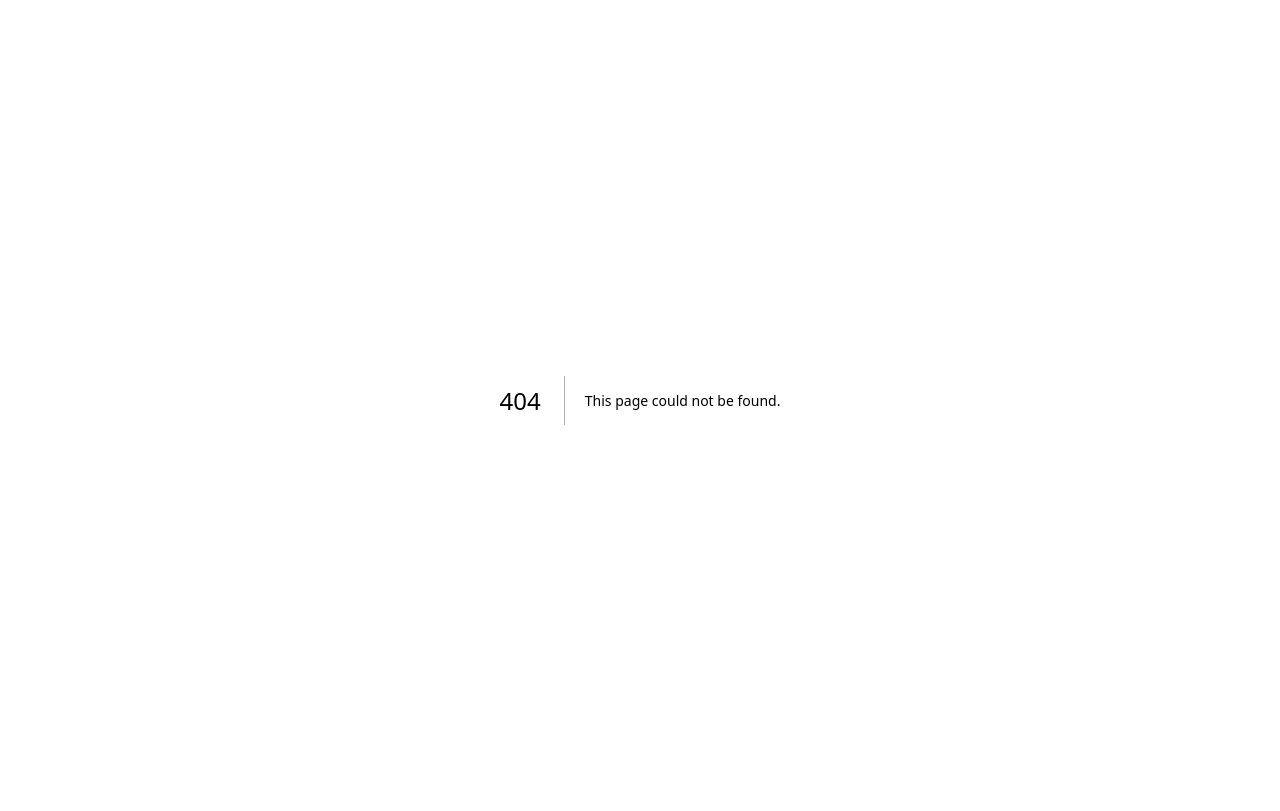
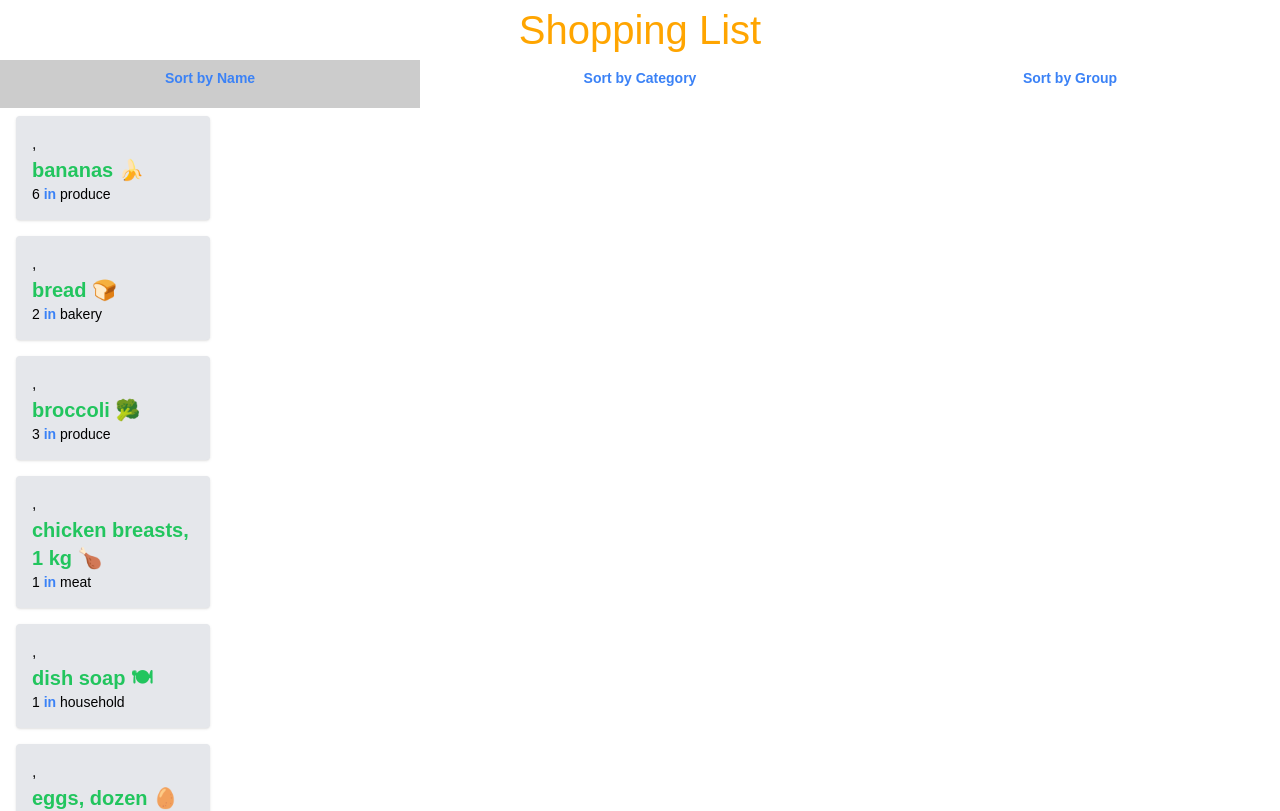
Before and after one commit to Mahroh-Afzal/cprg306-assignments, a Next.js app: page /week-6 in a window 1280 px wide. Before the commit this address had no page. Shown: the top 811 px of the page. Built offline with nearby package versions, Linux system fonts and the light colour scheme.

Commit message:
week 6
Created buttons and organizing methods

```diff
--- a/app/page.js
+++ b/app/page.js
@@ -14,6 +14,18 @@ export default function Home() {
         <li>
           <Link href="./week-4">Week 4</Link>
         </li>
+        <li>
+          <Link href="./week-5">Week 5</Link>
+        </li>
+        <li>
+          <Link href="./week-6">Week 6</Link>
+        </li>
+        <li>
+          <Link href="./week-7">Week 7</Link>
+        </li>
+        <li>
+          <Link href="./week-8">Week 8</Link>
+        </li>
       </ul>
     </main>
   );
--- /dev/null
+++ b/app/week-5/new_item.js
@@ -0,0 +1,48 @@
+"use client";
+import {useState} from "react";
+
+const NewItem = () => {
+
+    const [quantity, setQuantity] = useState(() => 1);
+
+const increment =() => {
+    if (quantity <20) {
+        setQuantity(prevQuantity => prevQuantity +1);
+        }
+
+
+
+};
+
+const decrement =() => {
+     if (quantity >1)
+        setQuantity(prevQuantity => prevQuantity -1);
+
+};
+
+
+return (
+    <><div className="flex items-center space-x-4 justify-center">
+
+        <button
+            onClick={decrement}
+            disabled={quantity === 1}
+            className="px-2 py-1 bg-purple-400 rounded disabled:bg-gray-600">
+            -
+        </button>
+
+        <span className="text-lg font-bold">{quantity}</span>
+
+        <button
+            onClick={increment}
+            disabled={quantity === 20}
+            className="px-2 py-1 bg-purple-400 rounded disabled:bg-orange-200">
+            +
+        </button>
+    </div>
+    </>
+
+
+);
+}
+export default NewItem
--- /dev/null
+++ b/app/week-5/page.js
@@ -0,0 +1,22 @@
+
+"use client";
+
+import Item from "./new_item";
+export default function Page(){
+
+
+return (
+ <Item/>
+
+    );
+
+}
+const NewItem = () => {
+    const [item, setItem] = useState ('');
+
+    const handleSubmit = (e) => {
+        e.preventDefault ();
+        console.log('New item submitted:', item)
+    };
+
+};
--- /dev/null
+++ b/app/week-6/item-list.js
@@ -0,0 +1,149 @@
+"use client";
+import React, { useState, useEffect } from 'react';
+import Item from './item';
+import itemsData from './items.json';
+
+export default function ItemList() {
+  const [sortBy, setSortBy] = useState('name');
+  const [groupByCategory, setGroupByCategory] = useState(false);
+  const [items, setItems] = useState([]);
+
+  useEffect(() => {
+
+    setItems(itemsData);
+  }, []);
+
+  // Sorting items based on their attributes
+  const sortedItems = [...items].sort((a, b) => {
+    if (sortBy === 'name') {
+      return a.name.localeCompare(b.name);
+    } else if (sortBy === 'category') {
+      return a.category.localeCompare(b.category);
+    }
+    return 0;
+  });
+
+  // Sorting items based on their category
+  const groupedItems = groupByCategory
+    ? sortedItems.reduce((groups, item) => {
+        const category = item.category;
+        if (!groups[category]) groups[category] = [];
+        groups[category].push(item);
+        return groups;
+      }, {})
+    : { All: sortedItems };
+
+  return (
+    <div>
+      <div
+        style={{
+          display: 'flex',
+          justifyContent: 'space-between',
+          gap: '10px',
+          marginBottom: '1rem',
+        }}
+      >
+        {/* Sort by Name */}
+        <div style={{ flex: 1 }}>
+          <button
+            onClick={() => {
+              setGroupByCategory(false);
+              setSortBy('name');
+            }}
+            style={{
+              backgroundColor: sortBy === 'name' && !groupByCategory ? '#ccc' : '#fff',
+              padding: '0.5rem 1rem',
+              width: '100%',
+            }}
+          >
+            <h1 className="text-sm text-center font-semibold text-blue-500 mb-3">
+              Sort by Name
+            </h1>
+          </button>
+          {sortBy === 'name' && !groupByCategory && (
+            <div style={{ padding: '0.5rem 1rem', width: '100%' }}>
+              <ul>
+                {sortedItems.map((item) => (
+                  <Item
+                    key={item.id}
+                    name={item.name}
+                    quantity={item.quantity}
+                    category={item.category}
+                  />
+                ))}
+              </ul>
+            </div>
+          )}
+        </div>
+
+        {/* Sort by Category */}
+        <div style={{ flex: 1 }}>
+          <button
+            onClick={() => {
+              setGroupByCategory(false);
+              setSortBy('category');
+            }}
+            style={{
+              backgroundColor: sortBy === 'category' && !groupByCategory ? '#ccc' : '#fff',
+              padding: '0.5rem 1rem',
+              width: '100%',
+            }}
+          >
+            <h1 className="text-sm text-center font-semibold text-blue-500 mb-3">
+              Sort by Category
+            </h1>
+          </button>
+          {sortBy === 'category' && !groupByCategory && (
+            <div style={{ padding: '0.5rem 1rem', width: '100%' }}>
+              <ul>
+                {sortedItems.map((item) => (
+                  <Item
+                    key={item.id}
+                    name={item.name}
+                    quantity={item.quantity}
+                    category={item.category}
+                  />
+                ))}
+              </ul>
+            </div>
+          )}
+        </div>
+
+        {/* Group by Category */}
+        <div style={{ flex: 1 }}>
+          <button
+            onClick={() => setGroupByCategory(true)}
+            style={{
+              backgroundColor: groupByCategory ? '#ccc' : '#fff',
+              padding: '0.5rem 1rem',
+              width: '100%',
+            }}
+          >
+            <h1 className="text-sm text-center font-semibold text-blue-500 mb-3">
+              Sort by Group
+            </h1>
+          </button>
+          {groupByCategory && (
+            <div style={{ padding: '0.5rem 1rem', width: '100%' }}>
+              <ul>
+                {Object.entries(groupedItems).map(([category, items]) => (
+                  <div key={category}>
+                    <h3>{category}</h3>
+                    {items.map((item) => (
+                      <Item
+                        key={item.id}
+                        name={item.name}
+                        quantity={item.quantity}
+                        category={item.category}
+                      />
+                    ))}
+                  </div>
+                ))}
+              </ul>
+            </div>
+          )}
+        </div>
+      </div>
+    </div>
+  );
+}
--- /dev/null
+++ b/app/week-6/item.js
@@ -0,0 +1,19 @@
+"use client";
+import React from 'react';
+export default function Item({ name, quantity, category }) {
+  return(
+    <main>
+        <li className="p-4 bg-gray-200 mb-4 rounded shadow w-1/2">,
+           <div>
+            <h2 className=" block text-xl font-bold text-green-500">{name}</h2>
+           </div>
+
+           <div>
+            <p className=" block text-sm text-black">
+                {quantity} <span className="text-sm text-blue-500 font-bold"> in </span> {category}
+            </p>
+         </div>
+        </li>
+    </main>
+        );
+}
--- /dev/null
+++ b/app/week-6/items.json
@@ -0,0 +1,75 @@
+
+[
+  {
+    "id": "1h2GJKH12gkHG31h1H",
+    "name": "milk, 4 L 🥛",
+    "quantity": 1,
+    "category": "dairy"
+  },
+  {
+    "id": "2KJH3k2j3H1k2J3K1H",
+    "name": "bread 🍞",
+    "quantity": 2,
+    "category": "bakery"
+  },
+  {
+    "id": "3h2KJH3k2j3H1k2J3",
+    "name": "eggs, dozen 🥚",
+    "quantity": 2,
+    "category": "dairy"
+  },
+  {
+    "id": "4k2J3K1H2GJKH12gk",
+    "name": "bananas 🍌",
+    "quantity": 6,
+    "category": "produce"
+  },
+  {
+    "id": "5H1h1H2KJH3k2j3H",
+    "name": "broccoli 🥦",
+    "quantity": 3,
+    "category": "produce"
+  },
+  {
+    "id": "6H1k2J3K1H2GJKH1",
+    "name": "chicken breasts, 1 kg 🍗",
+    "quantity": 1,
+    "category": "meat"
+  },
+  {
+    "id": "7gkHG31h1H2KJH3k",
+    "name": "pasta sauce 🍝",
+    "quantity": 3,
+    "category": "canned goods"
+  },
+  {
+    "id": "8j3H1k2J3K1H2GJK",
+    "name": "spaghetti, 454 g 🍝",
+    "quantity": 2,
+    "category": "dry goods"
+  },
+  {
+    "id": "9H12gkHG31h1H2KJ",
+    "name": "toilet paper, 12 pack 🧻",
+    "quantity": 1,
+    "category": "household"
+  },
+  {
+    "id": "10H3k2j3H1k2J3K1",
+    "name": "paper towels, 6 pack",
+    "quantity": 1,
+    "category": "household"
+  },
+  {
+    "id": "11k2J3K1H2GJKH12",
+    "name": "dish soap 🍽",
+    "quantity": 1,
+    "category": "household"
+  },
+  {
+    "id": "12GJKH12gkHG31h1",
+    "name": "hand soap 🧼",
+    "quantity": 4,
+    "category": "household"
+  }
+]
--- /dev/null
+++ b/app/week-6/page.js
@@ -0,0 +1,12 @@
+"use client";
+import React from 'react';
+import ItemList from './item-list';
+export default function Page() {
+return (
+<main>
+<h1 style={{ textAlign: 'center', fontSize: '2.5rem', color: 'orange' }}>Shopping List</h1>
+
+<ItemList />
+</main>
+);
+}
```
